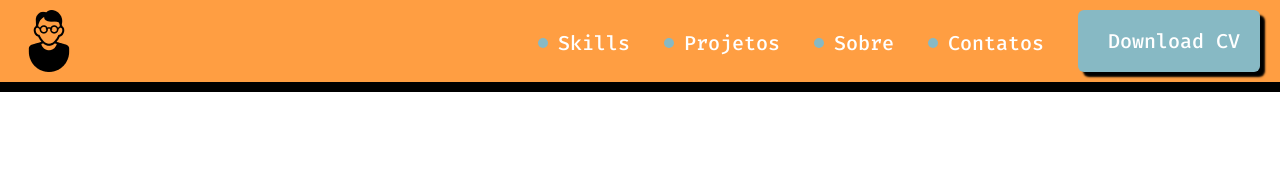
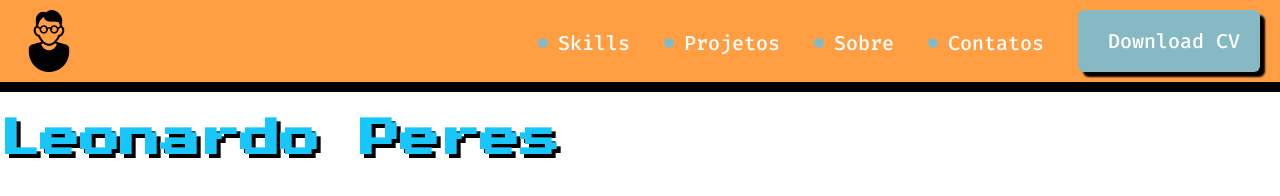
Before and after one commit to leofperes/Project-Portfolio, a plain HTML site: page Index.html in a window 1280 px wide. Drawn offline with Linux system fonts and the light colour scheme.

Commit message:
Create the title component

```diff
--- a/Index.html
+++ b/Index.html
@@ -4,15 +4,17 @@
     <meta charset="utf-8" />
     <title>Leonardo Peres</title>
 
+    <link rel="preconnect" href="https://fonts.googleapis.com" />
     <link rel="preconnect" href="https://fonts.gstatic.com" crossorigin />
     <link
-      href="https://fonts.googleapis.com/css2?family=Fira+Code:wght@300;500&display=swap"
+      href="https://fonts.googleapis.com/css2?family=DM+Sans:wght@400;700&family=Fira+Code:wght@300;500&family=Press+Start+2P&display=swap"
       rel="stylesheet"
     />
 
     <link rel="stylesheet" href="reset.css" ; />
     <!-- Colocar o reset antes dos outros links ao CSS, pois pode ocorrer bug ao utilizar reset depois-->
-    <link rel="stylesheet" href="Index.CSS" ; />
+    <link rel="stylesheet" href="style.CSS" ; />
+    <link rel="stylesheet" href="components/title.css" />
   </head>
 
   <body>
@@ -28,5 +30,6 @@
         <a id="button" href="" lang="pt-BR">Download CV</a>
       </nav>
     </header>
+    <h1>Leonardo Peres</h1>
   </body>
 </html>
--- /dev/null
+++ b/components/title.css
@@ -0,0 +1,13 @@
+:root {
+  --primary-color: hsl(29, 100%, 63%);
+  --blue-light: hsla(191, 34%, 65%);
+  --blue-dark: hsl(191, 25%, 39%);
+  --titlename-color: hsl(194, 97%, 54%);
+}
+
+h1 {
+  font-family: 'Press Start 2P', sans-serif;
+  font-size: 40px;
+  color: var(--titlename-color);
+  text-shadow: 4px 4px 0 #000;
+}
--- a/Index.CSS
+++ b/style.CSS
@@ -2,6 +2,7 @@
   --primary-color: hsl(29, 100%, 63%);
   --blue-light: hsla(191, 34%, 65%);
   --blue-dark: hsl(191, 25%, 39%);
+  --titlename-color: hsl(194, 97%, 54%);
 }
 
 header {
```
